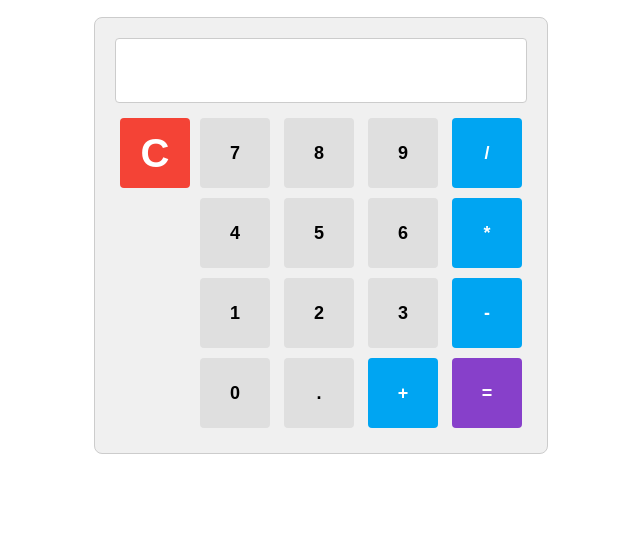
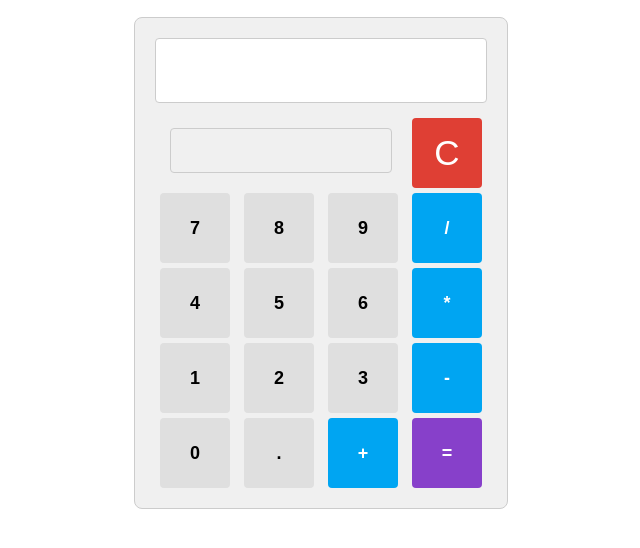
Before and after one commit to ayyazbinmumtaz3/CODSOFT, a plain HTML site: page Calculator/Index.html in a window 1280 px wide. Shown: the part 86-634 px from the top of the page, without its empty margins (319-959 px from the left). Drawn offline with Linux system fonts and the light colour scheme.

Commit message:
updated UI/Position for clear button.

```diff
--- a/Calculator/Index.html
+++ b/Calculator/Index.html
@@ -16,7 +16,11 @@
     </div>
     <div class="calculator">
       <input type="text" id="display" class="display">
-      <button type="button" id="clear" value="C">C</button>
+      <div class="clear-button">
+        <button type="button" id="clear" value="C">C</button>
+        <span></span>
+      </div>
+
       <div id="buttons">
         <button type="button" class="number" value="7">7</button>
         <button type="button" class="number" value="8">8</button>
@@ -46,7 +50,6 @@
 
     const display = document.getElementById("display");
     const buttons = document.getElementById("buttons");
-
     const clearButton = document.getElementById("clear");
 
     clearButton.addEventListener("click", function () {
--- a/Calculator/style.css
+++ b/Calculator/style.css
@@ -24,11 +24,11 @@
 }
 
 .display {
-  grid-column: span 4;
   width: 100%;
   padding: 20px;
   margin-bottom: 10px;
   font-size: 20px;
+  text-align: right;
   border: 1px solid #ccc;
   border-radius: 4px;
 }
@@ -38,7 +38,7 @@ button {
   height: 70px;
   font-size: 18px;
   font-weight: 550;
-  margin: 5px;
+  margin: 5px 5px 0; /* Adjusted margin to remove space below Clear button */
   border: none;
   border-radius: 4px;
   background-color: #dfdfdf;
@@ -46,11 +46,23 @@ button {
 }
 
 #clear {
-  background-color: #f44336;
+  background-color: rgb(223, 63, 52);
   color: white;
-  font-size: 40px;
-  font-weight: 600;
+  font-size: 35px;
+  font-weight: 500;
   cursor: pointer;
+}
+
+span {
+  padding: 20px 110px;
+  margin: 15px;
+  border: 1px solid #ccc;
+  border-radius: 4px;
+}
+
+.clear-button {
+  display: flex;
+  flex-direction: row-reverse;
 }
 
 .operator {
```
